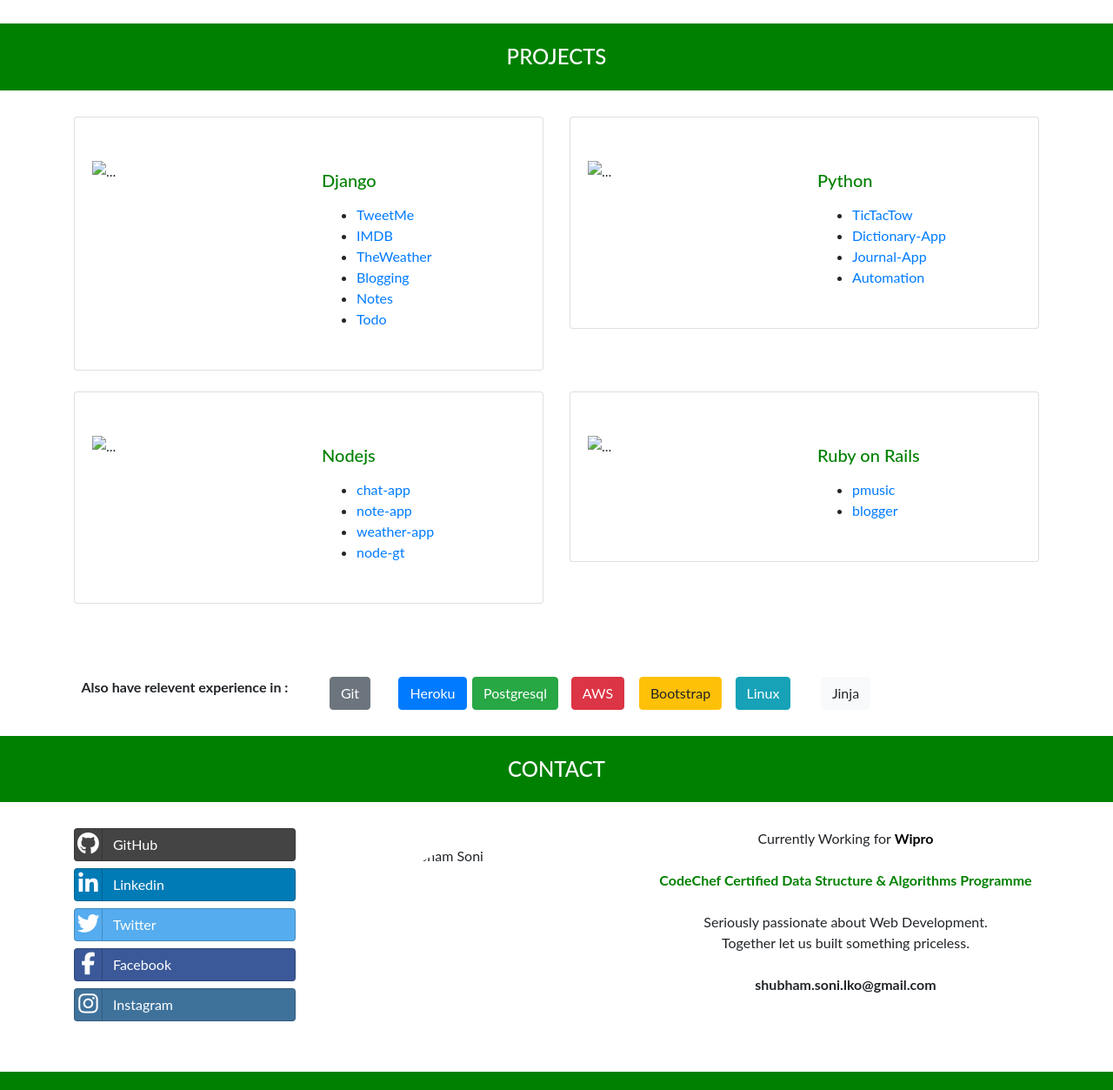
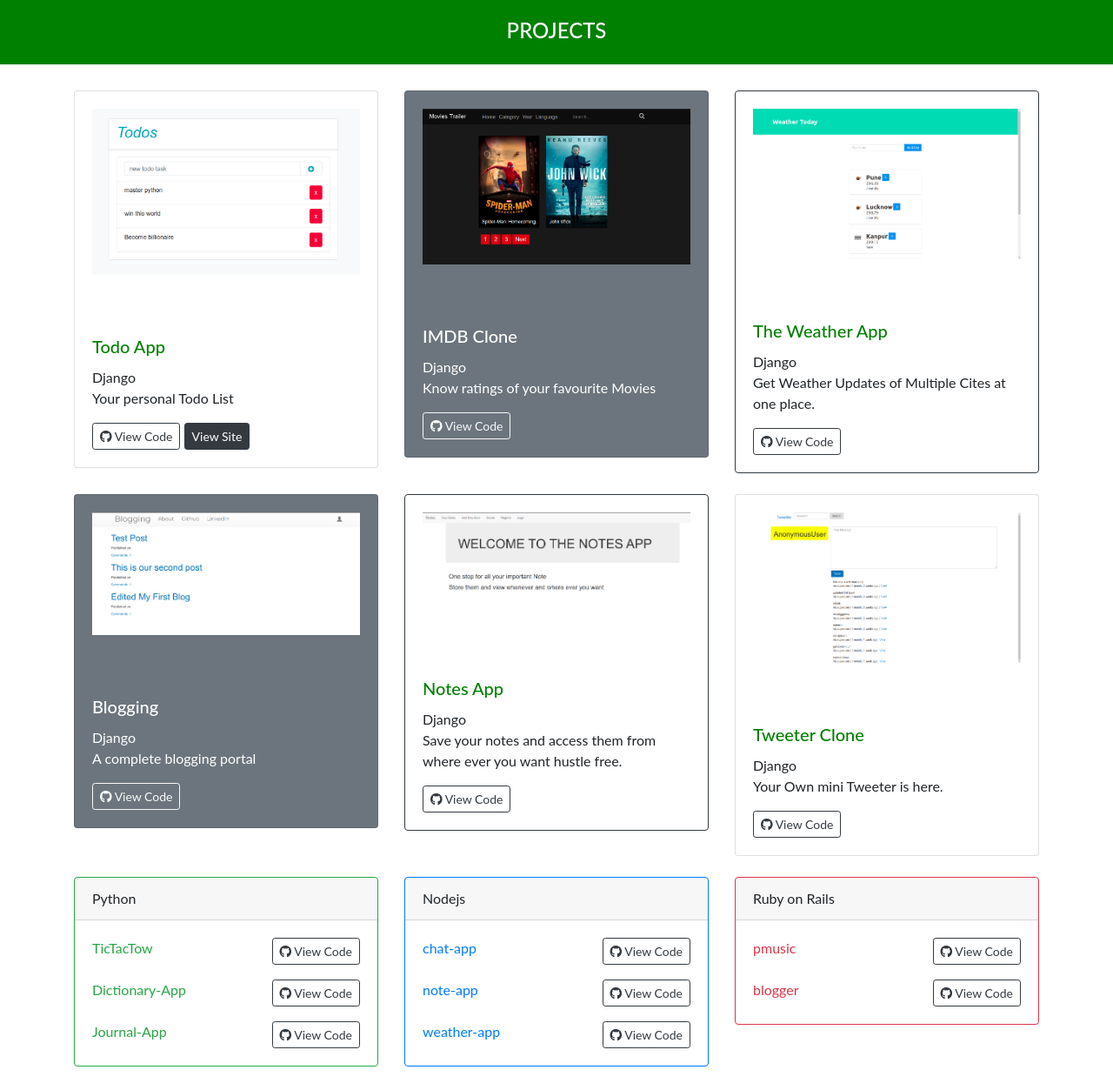
Before and after one commit to slk007/portfolio, a plain HTML site: page index.html in a window 1280 px wide. Shown: the part 1253-2506 px from the top of the page at 87% size. Drawn offline with nearby package versions, Linux system fonts and the light colour scheme.

Commit message:
projects done

```diff
--- a/index.html
+++ b/index.html
@@ -111,7 +111,7 @@
         <div  class=" about-section">
             <div class=" d-flex ">
                 <div class="row ">
-                    <div class="col-12 col-lg-5 " style="padding-top: 30px; padding-left: 100px;">
+                    <div class="col-12 col-lg-5 percentages" >
                         <div class="container">
                             <div class="skills Python">70%</div>
                             <p aria-hidden="true" >PYTHON</p>
@@ -140,19 +140,19 @@
 
                     </div>
 
-                    <div class="col-md-7 description" style="padding-top: 30px;">
-                        <div style="text-align: center; font-size:20px">
+                    <div class="col-12 col-lg-7 description" style="padding-top: 30px;">
+                        <div style="text-align: center; ">
                             Bachelor of Computer Science Engineer. <br>
                             Total experience of 1.6 Years in IT Industry.<br>
                             <b>Codechef Certified Data Structure & Algorithm Programme</b>.<br>
                             <b>Python | Django Developer</b><br>
                             Java, C, Ruby, and Javascript.<br>
                             Furthermore, I also have experience of website development using Nodejs, Ruby and Rails.<br>
-                            Quick Learner | Ambidextrous | Rubik's cube solver<br>
+                            Quick Learner | Ambidextrous | Rubik's Cube solver<br>
                             I like Competitive Programming <br>
                         </div><br>
                         <div class="button-align download-row d-flex justify-content-center">
-                            <a href="private/CV_SHUBHAM_SONI.pdf" class="button resume-btn">
+                            <a href="images/CV_SHUBHAM_SONI.pdf" class="button resume-btn">
                             <i class="fa fa-download"></i> View My Resume</a>
                         </div>
                     </div>
@@ -182,91 +182,131 @@
     </div>
 
     <div class="container">
-        <div  class="row row-cols-1 row-cols-md-2 project-section ">
+        <div class="row">
 
-            <div class="col mb-4">
-                <div class="card">
-                    <div class="row">
-                        <div class="col-md-6">
-                            <img src="private/django.jpeg" style="padding: 20px;" class="card-img-top" alt="...">
-                        </div>
-                        <div class="col-md-6 ">
-                            <h5 class="card-title">Django</h5>
-                            <p class="card-text ">
-                                <ul>
-                                    <li><a href="https://github.com/slk007/TweetMe" rel="noreferrer" target="_blank" >TweetMe</a></li>
-                                    <li><a href="https://github.com/slk007/IMDB" rel="noreferrer" target="_blank">IMDB</a></li>
-                                    <li><a href="https://github.com/slk007/TheWeather" rel="noreferrer" target="_blank">TheWeather</a></li>
-                                    <li><a href="https://github.com/slk007/blogging" rel="noreferrer" target="_blank">Blogging</a></li>
-                                    <li><a href="https://github.com/slk007/Notes" rel="noreferrer" target="_blank">Notes</a></li>
-                                    <li><a href="https://github.com/slk007/Todo" rel="noreferrer" target="_blank">Todo</a></li>
-                                </ul>
-                            </p>
-                        </div>
-                    </div>
+            <div class="col-md-4">
+               <div class="card mb-4">
+                  <img class="card-img-top" src="images/Todo_Snap.png" alt="Card image cap">
+                  <div class="card-body">
+                     <h5 class="card-title">Todo App</h5>
+                     <p class="card-text">Django <br>
+                    Your personal Todo List
+                    </p>
+                     <a href="https://github.com/slk007/Todo_Postgre" class="btn btn-outline-dark btn-sm"><span class="fa fa-github"></span>  View Code</a>
+                     <a href="https://herokudjangopostgretodo.herokuapp.com/" class="btn btn-dark btn-sm">View Site</a>
+                  </div>
+               </div>
+            </div>
+
+            <div class="col-md-4">
+                <div class="card mb-4 text-white bg-secondary">
+                   <img class="card-img-top" src="images/IMDBClone_Snap.png" alt="Card image cap">
+                   <div class="card-body">
+                      <h5 class="card-title" style="color: white;">IMDB Clone</h5>
+                      <p class="card-text">Django <br>
+                    Know ratings of your favourite Movies
+                    </p>
+                      <a href="https://github.com/slk007/IMDB" class="btn btn-outline-light btn-sm"><span class="fa fa-github"></span>  View Code</a>
+                   </div>
                 </div>
             </div>
 
-            <div class="col mb-4">
-                <div class="card">
-                    <div class="row">
-                        <div class="col-md-6">
-                            <img src="private/python.jpeg" class="card-img-top" alt="...">
-                        </div>
-                        <div class="col-md-6">
-                            <h5 class="card-title">Python</h5>
-                            <p class="card-text" aria-hidden="true" >
-                                <ul>
-                                    <li><a href="https://github.com/slk007/Tic-Tac-Tow" rel="noreferrer" target="_blank">TicTacTow</a></li>
-                                    <li><a href="https://github.com/slk007/Dictionary-App" rel="noreferrer" target="_blank">Dictionary-App</a></li>
-                                    <li><a href="https://github.com/slk007/Journal-App" rel="noreferrer" target="_blank">Journal-App</a></li>
-                                    <li><a href="https://github.com/slk007/Automation" rel="noreferrer" target="_blank">Automation</a></li>
-                                </ul>
-                            </p>
-                        </div>
-                    </div>
+            <div class="col-md-4">
+               <div class="card mb-4 border-dark">
+                  <img class="card-img-top" src="images/TheWeather_Snap.png" alt="Card image cap">
+                  <div class="card-body">
+                     <h5 class="card-title">The Weather App</h5>
+                     <p class="card-text">Django <br>
+                    Get Weather Updates of Multiple Cites at one place.
+                    </p>
+                     <a href="https://github.com/slk007/Notes" class="btn btn-outline-dark btn-sm"><span class="fa fa-github"></span>  View Code</a>
+                  </div>
+               </div>
+            </div>
+
+
+            <div class="col-md-4">
+                <div class="card mb-4 text-white bg-secondary">
+                   <img class="card-img-top" src="images/Bloggin_Snap.png" alt="Card image cap">
+                   <div class="card-body">
+                      <h5 class="card-title" style="color: white;">Blogging</h5>
+                      <p class="card-text">Django <br>
+                    A complete blogging portal
+                    </p>
+                      <a href="https://github.com/slk007/blogging" class="btn btn-outline-light btn-sm"><span class="fa fa-github"></span>  View Code</a>
+                   </div>
                 </div>
             </div>
 
-            <div class="col mb-4">
-                <div class="card">
-                    <div class="row">
-                        <div class="col-md-6">
-                            <img src="private/nodejs.jpeg" class="card-img-top" alt="...">
-                        </div>
-                        <div class="col-md-6">
-                            <h5 class="card-title">Nodejs</h5>
-                            <p class="card-text" aria-hidden="true" >
-                                <ul>
-                                    <li><a href="https://github.com/slk007/node-chat-app" rel="noreferrer" target="_blank">chat-app</a></li>
-                                    <li><a href="https://github.com/slk007/notes-nodejs" rel="noreferrer" target="_blank">note-app</a></li>
-                                    <li><a href="https://github.com/slk007/weather-app-nodejs" rel="noreferrer" target="_blank">weather-app</a></li>
-                                    <li><a href="https://github.com/slk007/node-gt" rel="noreferrer" target="_blank">node-gt</a></li>
-                                </ul>
-                            </p>
-                        </div>
-                    </div>
+
+            <div class="col-md-4">
+                <div class="card mb-4 border-dark">
+                   <img class="card-img-top" src="images/Notes_Snap.png" alt="Card image cap">
+                   <div class="card-body">
+                      <h5 class="card-title">Notes App</h5>
+                      <p class="card-text">Django <br>
+                     Save your notes and access them from where ever you want hustle free.
+                     </p>
+                      <a href="https://github.com/slk007/Notes" class="btn btn-outline-dark btn-sm"><span class="fa fa-github"></span>  View Code</a>
+                   </div>
                 </div>
             </div>
-            <div class="col mb-4">
-                <div class="card">
-                    <div class="row">
-                        <div class="col-md-6">
-                            <img src="private/rubyonrails.jpeg" class="card-img-top" alt="...">
-                        </div>
-                        <div class="col-md-6">
-                            <h5 class="card-title">Ruby on Rails</h5>
-                            <p class="card-text" aria-hidden="true" >
-                                <ul>
-                                    <li><a href="https://github.com/slk007/ROR_pmusic" rel="noreferrer" target="_blank">pmusic</a></li>
-                                    <li><a href="https://github.com/slk007/ROR_blogger" rel="noreferrer" target="_blank">blogger</a></li>
-                                </ul>
-                            </p>
-                        </div>
-                    </div>
+
+            <div class="col-md-4">
+                <div class="card mb-4">
+                   <img class="card-img-top" src="images/TweetMe_Snap.png" alt="Card image cap">
+                   <div class="card-body">
+                      <h5 class="card-title">Tweeter Clone</h5>
+                      <p class="card-text">Django <br>
+                     Your Own mini Tweeter is here.
+                     </p>
+                      <a href="https://github.com/slk007/TweetMe" class="btn btn-outline-dark btn-sm"><span class="fa fa-github"></span>  View Code</a>
+
+                   </div>
                 </div>
             </div>
+
+            <div class="col-md-4">
+            <div class="card border-success mb-4">
+                <div class="card-header">Python</div>
+                <div class="card-body text-success">
+                <p class="card-text">
+
+                TicTacTow <a href="" class="btn btn-outline-dark btn-sm float-right"><span class="fa fa-github"></span>  View Code</a><br><br>
+                Dictionary-App <a href="" class="btn btn-outline-dark btn-sm float-right"><span class="fa fa-github"></span>  View Code</a><br><br>
+                Journal-App <a href="" class="btn btn-outline-dark btn-sm float-right"><span class="fa fa-github"></span>  View Code</a>
+                </p>
+                </div>
+            </div>
+            </div>
+
+            <div class="col-md-4">
+            <div class="card border-primary mb-4" >
+                <div class="card-header">Nodejs</div>
+                <div class="card-body text-primary">
+                <p class="card-text">
+                    chat-app <a href="" class="btn btn-outline-dark btn-sm float-right"><span class="fa fa-github"></span>  View Code</a><br><br>
+                    note-app <a href="" class="btn btn-outline-dark btn-sm float-right"><span class="fa fa-github"></span>  View Code</a><br><br>
+                    weather-app <a href="" class="btn btn-outline-dark btn-sm float-right"><span class="fa fa-github"></span>  View Code</a><br>
+                </p>
+                </div>
+            </div>
+            </div>
+
+            <div class="col-md-4">
+            <div class="card border-danger mb-4">
+                <div class="card-header">Ruby on Rails</div>
+                <div class="card-body text-danger">
+                <p class="card-text">
+                    pmusic <a href="" class="btn btn-outline-dark btn-sm float-right"><span class="fa fa-github"></span>  View Code</a><br><br>
+                    blogger <a href="" class="btn btn-outline-dark btn-sm float-right"><span class="fa fa-github"></span>  View Code</a><br>
+                </p>
+                </div>
+            </div>
+            </div>
+
         </div>
+
         <div class="row also-experince">
             <div class="col-md-3 col-sm-12 col-12 d-flex justify-content-center" >
                 <b>Also have relevent experience in :</b>
@@ -354,7 +394,7 @@
 
                 <!-- my pic -->
                 <div class="col-md-4 col-sm-12 col-12 d-flex justify-content-center">
-                    <img class="pic-circle" src="private/pic.jpeg" alt="Shubham Soni">
+                    <img class="pic-circle" src="images/pic.jpeg" alt="Shubham Soni">
                 </div>
 
                 <!-- more info about me -->
```
Also changed, not shown: favicon/android-chrome-192x192.png (deleted), favicon/android-chrome-512x512.png (deleted), favicon/apple-touch-icon.png (deleted), favicon/favicon-16x16.png (deleted), favicon/favicon-32x32.png (deleted), favicon/favicon.ico (deleted), favicon/site.webmanifest (deleted), gcp_project_name.png (added), images/Bloggin_Snap.png (added), images/IMDBClone_Snap.png (added), images/Notes_Snap.png (added), images/TheWeather_Snap.png (added), images/Todo_Snap.png (added), images/TweetMe_Snap.png (added), 1 more files, 1 other file.
